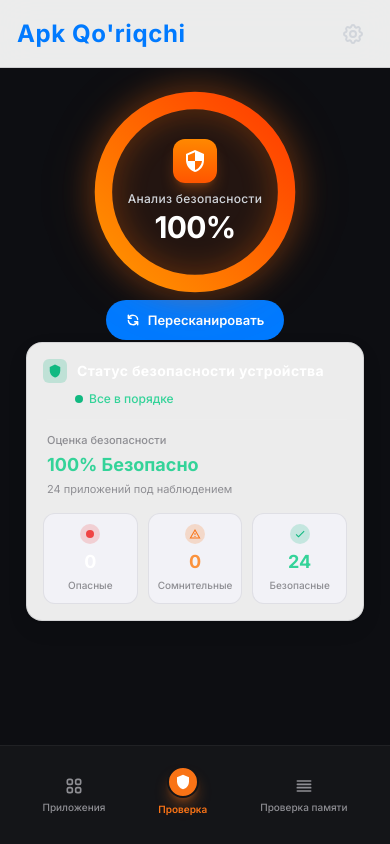
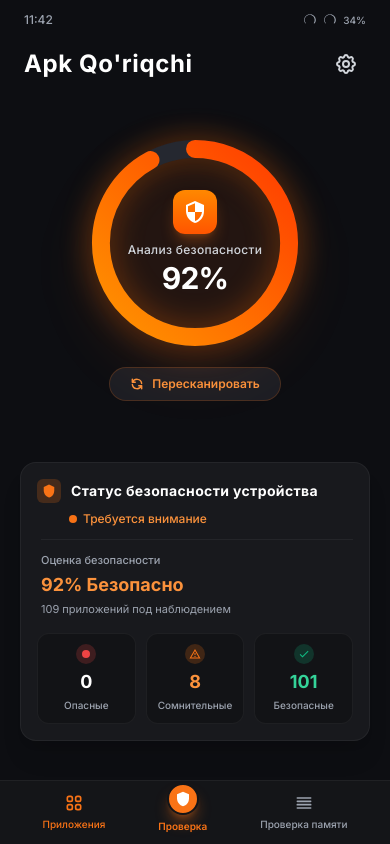
Before and after one commit to azizhojja2882-png/Helped-my-frend, a plain HTML site: page index.html in a window 390 px wide. Both pictures are taken after a click on the button "Приложения". Drawn offline with nearby package versions, Linux system fonts and the light colour scheme.

Commit message:
Update index.html

```diff
--- a/index.html
+++ b/index.html
@@ -63,61 +63,27 @@
             background: #2a2d36;
             border-radius: 4px;
         }
-
-        /* Apple-inspired system UI: clean surfaces, soft separators, restrained color. */
-        body {
-            background: #f2f2f7 !important;
-            color: #1c1c1e;
-        }
-        .apple-shell {
-            -webkit-font-smoothing: antialiased;
-            background: #f2f2f7 !important;
-            color: #1c1c1e !important;
-        }
-        .apple-header {
-            background: rgba(255,255,255,.92);
-            border-bottom: 1px solid rgba(60,60,67,.16);
-            backdrop-filter: blur(18px);
-        }
-        .apple-card {
-            background: rgba(255,255,255,.92) !important;
-            border: 1px solid rgba(60,60,67,.13) !important;
-            box-shadow: 0 1px 3px rgba(0,0,0,.06), 0 8px 24px rgba(0,0,0,.05) !important;
-        }
-        .apple-stat {
-            background: #f2f2f7 !important;
-            border: 1px solid rgba(60,60,67,.10) !important;
-        }
-        .apple-nav {
-            background: rgba(255,255,255,.94) !important;
-            border-top: 1px solid rgba(60,60,67,.16) !important;
-            backdrop-filter: blur(20px);
-        }
-        .apple-button {
-            background: #007aff !important;
-            color: white !important;
-            border: 0 !important;
-            box-shadow: none !important;
-            font-size: 13px !important;
-            min-height: 40px;
-        }
-        .apple-button:hover { background: #0071e3 !important; }
-        .apple-title-orange { color: #007aff !important; }
-        .apple-muted { color: #8e8e93 !important; }
-        .apple-gauge {
-            filter: none !important;
-        }
-
     </style>
 </head>
 <body class="flex items-center justify-center min-h-screen p-0 sm:p-4 bg-[#050507]">
 
     <!-- Mobile Screen Frame Container -->
-    <div class="w-full max-w-[393px] h-[100vh] sm:h-[768px] bg-[#0d0e12] sm:rounded-none border-0 shadow-2xl flex flex-col justify-between overflow-hidden relative select-none">
+    <div class="w-full max-w-[412px] h-[100vh] sm:h-[840px] bg-[#0d0e12] sm:rounded-[36px] border-0 sm:border-8 sm:border-[#1e2029] shadow-2xl flex flex-col justify-between overflow-hidden relative select-none">
+
+        <!-- Status Bar Fake (Mobile view mimic) -->
+        <div class="flex justify-between items-center px-6 pt-3 text-xs text-gray-400 font-medium">
+            <span id="current-time">15:50</span>
+            <div class="flex items-center gap-1.5">
+                <!-- Signal & Battery Icons -->
+                <svg class="w-3.5 h-3.5 fill-current" viewBox="0 0 24 24"><path d="M12 3c-4.97 0-9 4.03-9 9 0 2.12.74 4.07 1.97 5.61L4.35 18.2C2.89 16.48 2 14.34 2 12c0-5.52 4.48-10 10-10s10 4.48 10 10c0 2.34-.89 4.48-2.35 6.2l-1.34-.59C19.26 16.07 20 14.12 20 12c0-4.97-4.03-9-9-9z"/></svg>
+                <svg class="w-3.5 h-3.5 fill-current" viewBox="0 0 24 24"><path d="M12 3c-4.97 0-9 4.03-9 9 0 2.12.74 4.07 1.97 5.61L4.35 18.2C2.89 16.48 2 14.34 2 12c0-5.52 4.48-10 10-10s10 4.48 10 10c0 2.34-.89 4.48-2.35 6.2l-1.34-.59C19.26 16.07 20 14.12 20 12c0-4.97-4.03-9-9-9z"/></svg>
+                <span class="text-[10px]">34%</span>
+            </div>
+        </div>
 
         <!-- App Header -->
-        <div class="apple-header h-[68px] shrink-0 flex items-center justify-between px-[17px] pt-0 pb-0">
-            <h1 class="text-2xl font-bold tracking-wide apple-title-orange">Apk Qo'riqchi</h1>
+        <div class="flex items-center justify-between px-6 pt-4 pb-2">
+            <h1 class="text-2xl font-bold text-white tracking-wide">Apk Qo'riqchi</h1>
             <button id="settings-btn" class="p-2 rounded-full hover:bg-white/5 active:scale-95 transition-all text-gray-300">
                 <svg class="w-6 h-6" fill="none" stroke="currentColor" viewBox="0 0 24 24" stroke-width="2">
                     <path stroke-linecap="round" stroke-linejoin="round" d="M10.325 4.317c.426-1.756 2.924-1.756 3.35 0a1.724 1.724 0 002.573 1.066c1.543-.94 3.31.826 2.37 2.37a1.724 1.724 0 001.065 2.572c1.756.426 1.756 2.924 0 3.35a1.724 1.724 0 00-1.066 2.573c.94 1.543-.826 3.31-2.37 2.37a1.724 1.724 0 00-2.572 1.065c-.426 1.756-2.924 1.756-3.35 0a1.724 1.724 0 00-2.573-1.066c-1.543.94-3.31-.826-2.37-2.37a1.724 1.724 0 00-1.065-2.572c-1.756-.426-1.756-2.924 0-3.35a1.724 1.724 0 001.066-2.573c-.94-1.543.826-3.31 2.37-2.37.996.608 2.296.07 2.572-1.065z"></path>
@@ -127,13 +93,13 @@
         </div>
 
         <!-- Main Scrollable Content -->
-        <div class="flex-1 min-h-0 overflow-hidden px-[26px] py-[15px] flex flex-col">
+        <div class="flex-1 overflow-y-auto px-5 py-2 flex flex-col justify-around">
 
             <!-- Circular Security Progress Gauge -->
-            <div class="shrink-0 flex flex-col items-center justify-start relative">
+            <div class="flex flex-col items-center justify-center my-2 relative">
                 <div id="pulse-ring" class="absolute w-[220px] h-[220px] rounded-full bg-orange-600/10 blur-xl pointer-events-none transition-all duration-500"></div>
 
-                <div class="relative w-[218px] h-[218px] flex items-center justify-center">
+                <div class="relative w-56 h-56 flex items-center justify-center">
                     <svg class="w-full h-full glow-effect" viewBox="0 0 100 100">
                         <defs>
                             <linearGradient id="orange-gradient" x1="0%" y1="0%" x2="100%" y2="100%">
@@ -146,7 +112,7 @@
                         <!-- Animated Progress Circle -->
                         <circle id="progress-circle" class="circle-progress" cx="50" cy="50" r="42"
                                 stroke-dasharray="263.89"
-                                stroke-dashoffset="0"></circle>
+                                stroke-dashoffset="21.11"></circle>
                     </svg>
 
                     <!-- Center Shield Content -->
@@ -158,12 +124,12 @@
                             </svg>
                         </div>
                         <span class="text-xs text-gray-300 font-medium tracking-wide">Анализ безопасности</span>
-                        <span id="score-percentage" class="text-3xl font-extrabold text-white tracking-tight mt-0.5">100%</span>
+                        <span id="score-percentage" class="text-3xl font-extrabold text-white tracking-tight mt-0.5">92%</span>
                     </div>
                 </div>
 
                 <!-- Rescan Interactive Button -->
-                <button id="rescan-btn" class="apple-button mt-[-1px] mb-[2px] px-5 py-1.5 hover:bg-[#272930] active:scale-95 text-xs font-semibold text-orange-400 rounded-full border border-orange-500/20 transition-all flex items-center gap-2">
+                <button id="rescan-btn" class="mt-3 px-5 py-2 bg-[#1d1e24] hover:bg-[#272930] active:scale-95 text-xs font-semibold text-orange-400 rounded-full border border-orange-500/20 transition-all flex items-center gap-2">
                     <svg id="rescan-icon" class="w-3.5 h-3.5" fill="none" stroke="currentColor" viewBox="0 0 24 24" stroke-width="2.5">
                         <path stroke-linecap="round" stroke-linejoin="round" d="M4 4v5h.582m15.356 2A8.001 8.001 0 004.582 9m0 0H9m11 11v-5h-.581m0 0a8.003 8.003 0 01-15.357-2m15.357 2H15"></path>
                     </svg>
@@ -172,12 +138,12 @@
             </div>
 
             <!-- Device Security Status Panel -->
-            <div class="apple-card rounded-2xl p-4 border shadow-xl">
+            <div class="bg-[#18191d] rounded-2xl p-4 border border-white/5 shadow-xl my-2">
 
                 <!-- Status Header -->
                 <div class="flex items-center gap-2.5 mb-2">
-                    <div id="status-icon-bg" class="w-6 h-6 rounded-md bg-emerald-500/20 flex items-center justify-center shrink-0">
-                        <svg id="status-icon" class="w-3.5 h-3.5 text-emerald-500" fill="currentColor" viewBox="0 0 24 24">
+                    <div id="status-icon-bg" class="w-6 h-6 rounded-md bg-orange-500/20 flex items-center justify-center shrink-0">
+                        <svg id="status-icon" class="w-3.5 h-3.5 text-orange-500" fill="currentColor" viewBox="0 0 24 24">
                             <path d="M12 1L3 5v6c0 5.55 3.84 10.74 9 12 5.16-1.26 9-5.45 9-12V5l-9-4z"/>
                         </svg>
                     </div>
@@ -186,49 +152,49 @@
 
                 <!-- Status Sub-label -->
                 <div class="flex items-center gap-1.5 ml-8 mb-3">
-                    <span id="status-dot" class="w-2 h-2 rounded-full bg-emerald-500 animate-pulse"></span>
-                    <span id="status-text" class="text-xs font-medium text-emerald-400">Все в порядке</span>
+                    <span id="status-dot" class="w-2 h-2 rounded-full bg-orange-500 animate-pulse"></span>
+                    <span id="status-text" class="text-xs font-medium text-orange-400">Требуется внимание</span>
                 </div>
 
                 <!-- Evaluation Text -->
                 <div class="ml-1 border-t border-white/5 pt-3">
-                    <p class="text-[11px] apple-muted font-medium">Оценка безопасности</p>
-                    <p id="security-rating-text" class="text-lg font-bold text-emerald-400 mt-0.5">100% Безопасно</p>
-                    <p id="apps-count-text" class="text-[11px] apple-muted mt-0.5">24 приложений под наблюдением</p>
+                    <p class="text-[11px] text-gray-400 font-medium">Оценка безопасности</p>
+                    <p id="security-rating-text" class="text-lg font-bold text-orange-400 mt-0.5">92% Безопасно</p>
+                    <p id="apps-count-text" class="text-[11px] text-gray-400 mt-0.5">109 приложений под наблюдением</p>
                 </div>
 
                 <!-- Three App Categories Grid -->
                 <div class="grid grid-cols-3 gap-2.5 mt-4">
 
                     <!-- Dangerous Apps -->
-                    <div class="apple-stat p-2.5 rounded-xl border flex flex-col items-center justify-center text-center">
+                    <div class="bg-[#121316] p-2.5 rounded-xl border border-white/5 flex flex-col items-center justify-center text-center">
                         <div class="w-5 h-5 rounded-full bg-red-500/20 flex items-center justify-center mb-1">
                             <span class="w-2 h-2 rounded-full bg-red-500"></span>
                         </div>
                         <span id="dangerous-count" class="text-lg font-bold text-white">0</span>
-                        <span class="text-[10px] apple-muted font-medium mt-0.5">Опасные</span>
+                        <span class="text-[10px] text-gray-400 font-medium mt-0.5">Опасные</span>
                     </div>
 
                     <!-- Suspicious Apps -->
-                    <div class="apple-stat p-2.5 rounded-xl border flex flex-col items-center justify-center text-center">
+                    <div class="bg-[#121316] p-2.5 rounded-xl border border-white/5 flex flex-col items-center justify-center text-center">
                         <div class="w-5 h-5 rounded-full bg-orange-500/20 flex items-center justify-center mb-1">
                             <svg class="w-3 h-3 text-orange-500" fill="currentColor" viewBox="0 0 24 24">
                                 <path d="M12 5.99L19.53 19H4.47L12 5.99M12 2L1 21h22L12 2zm1 14h-2v2h2v-2zm0-6h-2v4h2v-4z"/>
                             </svg>
                         </div>
-                        <span id="suspicious-count" class="text-lg font-bold text-orange-400">0</span>
-                        <span class="text-[10px] apple-muted font-medium mt-0.5">Сомнительные</span>
+                        <span id="suspicious-count" class="text-lg font-bold text-orange-400">8</span>
+                        <span class="text-[10px] text-gray-400 font-medium mt-0.5">Сомнительные</span>
                     </div>
 
                     <!-- Safe Apps -->
-                    <div class="apple-stat p-2.5 rounded-xl border flex flex-col items-center justify-center text-center">
+                    <div class="bg-[#121316] p-2.5 rounded-xl border border-white/5 flex flex-col items-center justify-center text-center">
                         <div class="w-5 h-5 rounded-full bg-emerald-500/20 flex items-center justify-center mb-1">
                             <svg class="w-3 h-3 text-emerald-500" fill="currentColor" viewBox="0 0 24 24">
                                 <path d="M9 16.17L4.83 12l-1.42 1.41L9 19 21 7l-1.41-1.41z"/>
                             </svg>
                         </div>
-                        <span id="safe-count" class="text-lg font-bold text-emerald-400">24</span>
-                        <span class="text-[10px] apple-muted font-medium mt-0.5">Безопасные</span>
+                        <span id="safe-count" class="text-lg font-bold text-emerald-400">101</span>
+                        <span class="text-[10px] text-gray-400 font-medium mt-0.5">Безопасные</span>
                     </div>
 
                 </div>
@@ -238,10 +204,10 @@
         </div>
 
         <!-- Bottom Navigation Bar -->
-        <div class="h-[99px] shrink-0 bg-[#141518] border-t border-white/5 px-4 py-2.5 flex justify-around items-center">
+        <div class="bg-[#141518] border-t border-white/5 px-4 py-2.5 flex justify-around items-center">
 
             <!-- Apps Tab -->
-            <button class="nav-item flex flex-col items-center gap-1 apple-muted hover:text-white transition-colors">
+            <button class="nav-item flex flex-col items-center gap-1 text-gray-400 hover:text-white transition-colors">
                 <svg class="w-5 h-5" fill="none" stroke="currentColor" viewBox="0 0 24 24" stroke-width="2">
                     <path stroke-linecap="round" stroke-linejoin="round" d="M4 6a2 2 0 012-2h2a2 2 0 012 2v2a2 2 0 01-2 2H6a2 2 0 01-2-2V6zM14 6a2 2 0 012-2h2a2 2 0 012 2v2a2 2 0 01-2 2h-2a2 2 0 01-2-2V6zM4 16a2 2 0 012-2h2a2 2 0 012 2v2a2 2 0 01-2 2H6a2 2 0 01-2-2v-2zM14 16a2 2 0 012-2h2a2 2 0 012 2v2a2 2 0 01-2 2h-2a2 2 0 01-2-2v-2z"></path>
                 </svg>
@@ -249,7 +215,7 @@
             </button>
 
             <!-- Scan Tab (Active) -->
-            <button id="scan-tab" title="Запустить проверку" class="nav-item flex flex-col items-center gap-1 text-orange-500">
+            <button class="nav-item flex flex-col items-center gap-1 text-orange-500">
                 <div class="w-8 h-8 rounded-full bg-orange-500 flex items-center justify-center text-white shadow-lg shadow-orange-500/40 -mt-2 border-2 border-[#141518]">
                     <svg class="w-4 h-4" fill="currentColor" viewBox="0 0 24 24">
                         <path d="M12 1L3 5v6c0 5.55 3.84 10.74 9 12 5.16-1.26 9-5.45 9-12V5l-9-4z"/>
@@ -259,7 +225,7 @@
             </button>
 
             <!-- Memory Check Tab -->
-            <button class="nav-item flex flex-col items-center gap-1 apple-muted hover:text-white transition-colors">
+            <button class="nav-item flex flex-col items-center gap-1 text-gray-400 hover:text-white transition-colors">
                 <svg class="w-5 h-5" fill="none" stroke="currentColor" viewBox="0 0 24 24" stroke-width="2">
                     <path stroke-linecap="round" stroke-linejoin="round" d="M4 6h16M4 10h16M4 14h16M4 18h16"></path>
                 </svg>
@@ -311,37 +277,38 @@
 
         let isScanning = false;
 
-        // Демонстрационный интерфейс проверки.
-        // Каждый запуск получает новый набор чисел.
-        function runSecurityScan() {
+        // Rescan / Randomize functionality
+        rescanBtn.addEventListener('click', () => {
             if (isScanning) return;
             isScanning = true;
 
+            // Trigger visual scan feedback
             rescanIcon.classList.add('animate-spin');
             pulseRing.classList.add('scanning-pulse');
             centerShield.classList.add('scale-110');
 
-            const totalApps = Math.floor(Math.random() * 121) + 24;
-            const dangerousApps = Math.floor(Math.random() * (Math.min(5, totalApps) + 1));
-            const suspiciousApps = Math.floor(
-                Math.random() * (Math.min(15, totalApps - dangerousApps) + 1)
-            );
+            // Generate Random Values
+            const totalApps = Math.floor(Math.random() * 70) + 80; // 80 to 150
+            const dangerousApps = Math.random() < 0.3 ? Math.floor(Math.random() * 3) + 1 : 0; // 0 to 3
+            const suspiciousApps = Math.floor(Math.random() * 12); // 0 to 11
             const safeApps = totalApps - dangerousApps - suspiciousApps;
 
-            let calculatedScore = Math.round(
-                100 - dangerousApps * 16 - suspiciousApps * 2
-            );
-            calculatedScore = Math.max(25, Math.min(100, calculatedScore));
+            // Calculate realistic security score based on risks
+            let calculatedScore = 100 - (dangerousApps * 18) - (suspiciousApps * 1.5);
+            calculatedScore = Math.max(45, Math.min(100, Math.round(calculatedScore)));
 
+            // Scanning state UI text
             scorePercentageEl.textContent = '...';
             securityRatingText.textContent = 'Сканирование...';
-            securityRatingText.className =
-                "text-lg font-bold text-gray-300 mt-0.5";
+            securityRatingText.className = "text-lg font-bold text-gray-300 mt-0.5";
 
-            const scanInterval = setInterval(() => {
-                setScoreProgress(Math.floor(Math.random() * 76) + 25);
+            // Animate counting numbers during scan
+            let scanInterval = setInterval(() => {
+                const tempScore = Math.floor(Math.random() * 40) + 60;
+                setScoreProgress(tempScore);
             }, 100);
 
+            // Finish scan after 1.8 seconds
             setTimeout(() => {
                 clearInterval(scanInterval);
                 isScanning = false;
@@ -350,68 +317,53 @@
                 pulseRing.classList.remove('scanning-pulse');
                 centerShield.classList.remove('scale-110');
 
+                // Set final values
                 setScoreProgress(calculatedScore);
                 scorePercentageEl.textContent = `${calculatedScore}%`;
+
                 dangerousCountEl.textContent = dangerousApps;
                 suspiciousCountEl.textContent = suspiciousApps;
                 safeCountEl.textContent = safeApps;
-                appsCountText.textContent =
-                    `${totalApps} приложений под наблюдением`;
+                appsCountText.textContent = `${totalApps} приложений под наблюдением`;
 
+                // Update UI based on final health status
                 if (calculatedScore >= 95) {
                     securityRatingText.textContent = `${calculatedScore}% Отлично`;
-                    securityRatingText.className =
-                        "text-lg font-bold text-emerald-400 mt-0.5";
+                    securityRatingText.className = "text-lg font-bold text-emerald-400 mt-0.5";
                     statusText.textContent = "Устройство в безопасности";
-                    statusText.className =
-                        "text-xs font-medium text-emerald-400";
-                    statusDot.className =
-                        "w-2 h-2 rounded-full bg-emerald-500 animate-pulse";
-                    statusIconBg.className =
-                        "w-6 h-6 rounded-md bg-emerald-500/20 flex items-center justify-center shrink-0";
+                    statusText.className = "text-xs font-medium text-emerald-400";
+                    statusDot.className = "w-2 h-2 rounded-full bg-emerald-500 animate-pulse";
+                    statusIconBg.className = "w-6 h-6 rounded-md bg-emerald-500/20 flex items-center justify-center shrink-0";
                 } else if (calculatedScore >= 80) {
                     securityRatingText.textContent = `${calculatedScore}% Безопасно`;
-                    securityRatingText.className =
-                        "text-lg font-bold text-orange-400 mt-0.5";
+                    securityRatingText.className = "text-lg font-bold text-orange-400 mt-0.5";
                     statusText.textContent = "Требуется внимание";
-                    statusText.className =
-                        "text-xs font-medium text-orange-400";
-                    statusDot.className =
-                        "w-2 h-2 rounded-full bg-orange-500 animate-pulse";
-                    statusIconBg.className =
-                        "w-6 h-6 rounded-md bg-orange-500/20 flex items-center justify-center shrink-0";
+                    statusText.className = "text-xs font-medium text-orange-400";
+                    statusDot.className = "w-2 h-2 rounded-full bg-orange-500 animate-pulse";
+                    statusIconBg.className = "w-6 h-6 rounded-md bg-orange-500/20 flex items-center justify-center shrink-0";
                 } else {
-                    securityRatingText.textContent =
-                        `${calculatedScore}% Риск обнаружен`;
-                    securityRatingText.className =
-                        "text-lg font-bold text-red-500 mt-0.5";
+                    securityRatingText.textContent = `${calculatedScore}% Риск обнаружен`;
+                    securityRatingText.className = "text-lg font-bold text-red-500 mt-0.5";
                     statusText.textContent = "Обнаружена угроза!";
-                    statusText.className =
-                        "text-xs font-medium text-red-500";
-                    statusDot.className =
-                        "w-2 h-2 rounded-full bg-red-500 animate-pulse";
-                    statusIconBg.className =
-                        "w-6 h-6 rounded-md bg-red-500/20 flex items-center justify-center shrink-0";
+                    statusText.className = "text-xs font-medium text-red-500";
+                    statusDot.className = "w-2 h-2 rounded-full bg-red-500 animate-ping";
+                    statusIconBg.className = "w-6 h-6 rounded-md bg-red-500/20 flex items-center justify-center shrink-0";
                 }
+
             }, 1800);
-        }
+        });
 
-        rescanBtn.addEventListener('click', runSecurityScan);
-
-        const scanTab = document.getElementById('scan-tab');
-        if (scanTab) scanTab.addEventListener('click', runSecurityScan);
-
+        // Tab click interactions
         document.querySelectorAll('.nav-item').forEach((tab) => {
             tab.addEventListener('click', function() {
                 document.querySelectorAll('.nav-item').forEach(t => {
                     t.classList.remove('text-orange-500');
-                    t.classList.add('apple-muted');
+                    t.classList.add('text-gray-400');
                 });
                 this.classList.remove('text-gray-400');
                 this.classList.add('text-orange-500');
             });
         });
-
     </script>
 </body>
 </html>
```
